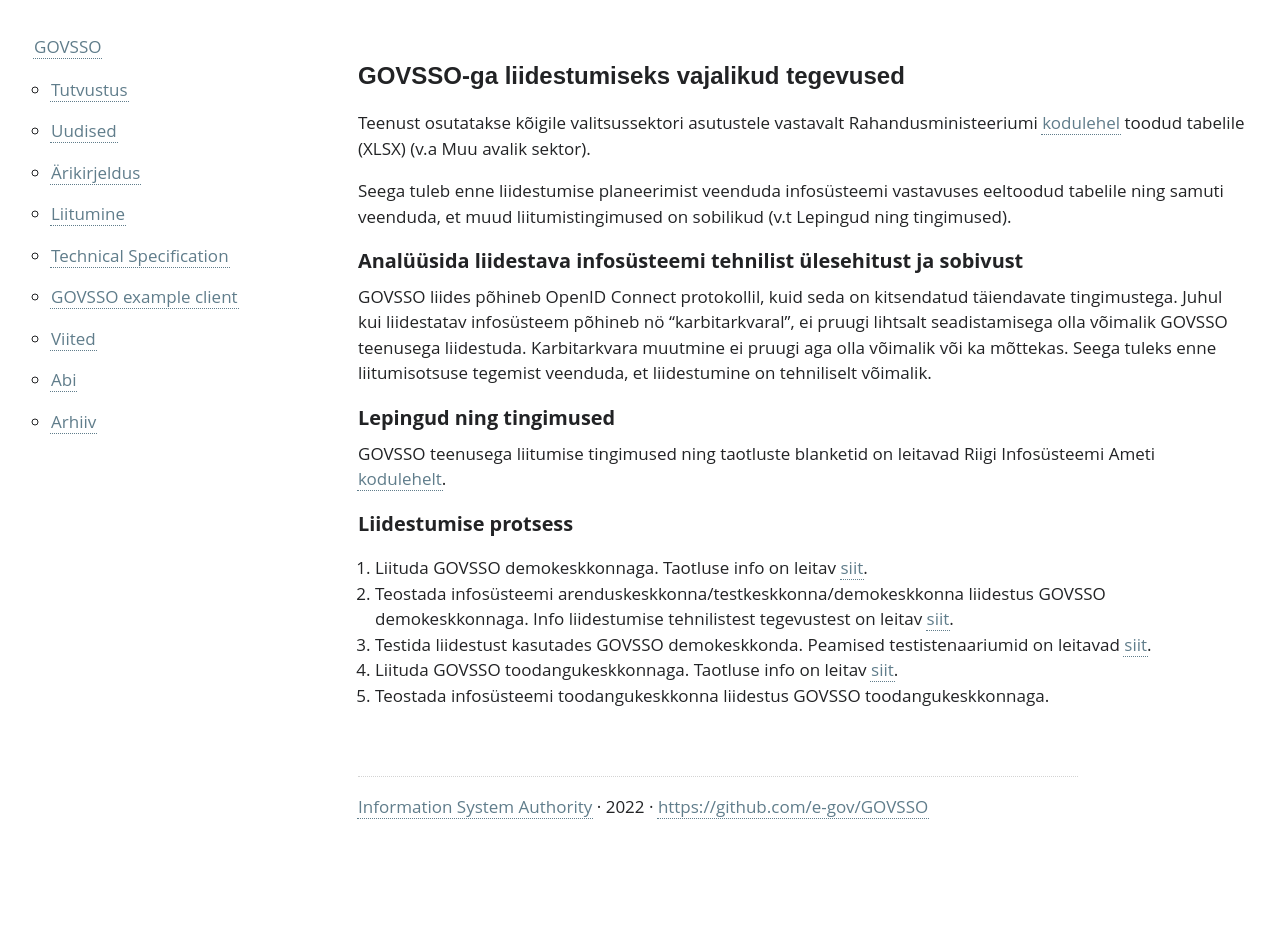
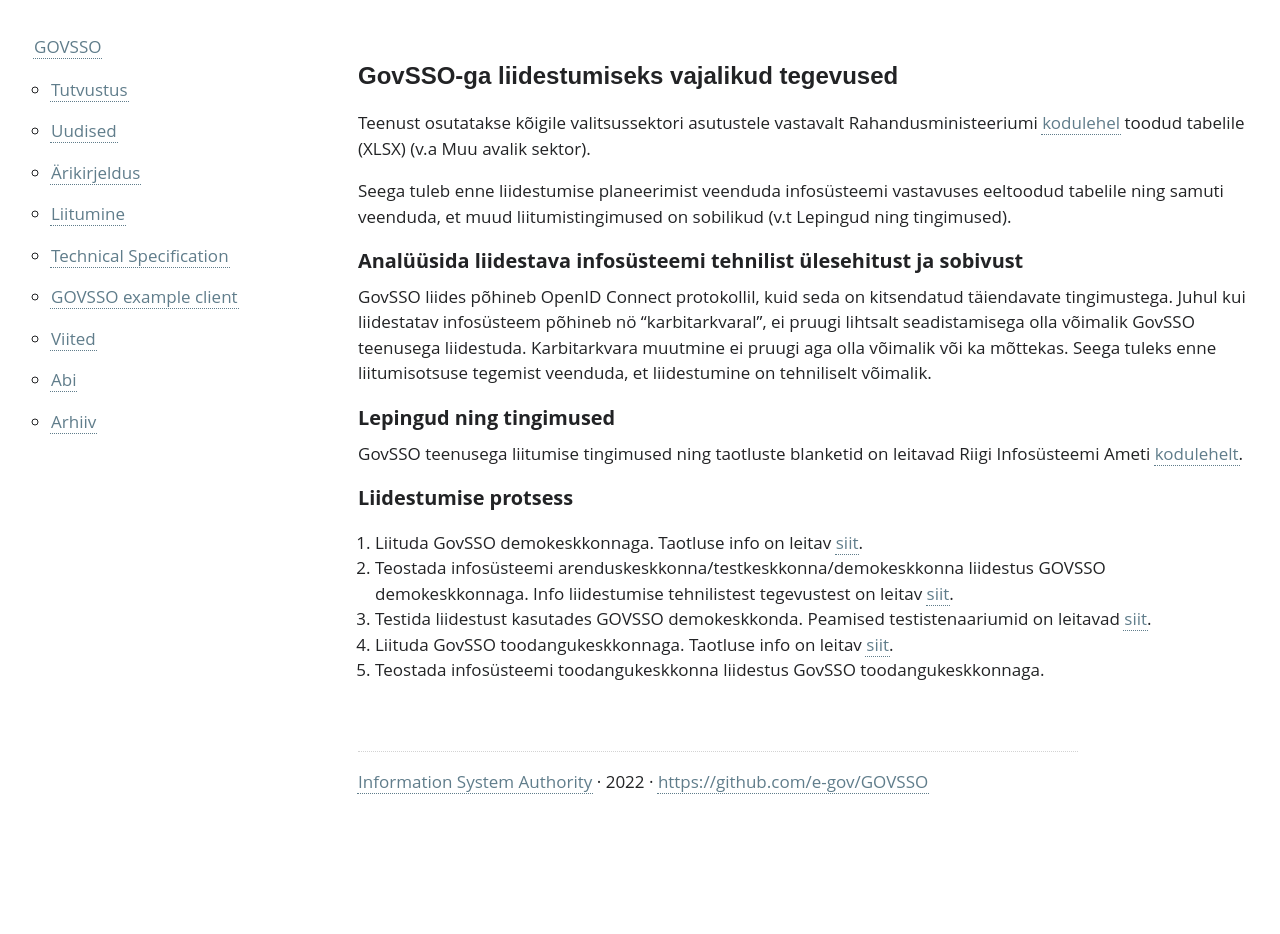
Before and after one commit to e-gov/GOVSSO, a Jekyll site: the page built from Application.md, in a window 1280 px wide. Built offline with Jekyll 4.4.1, drawn with Linux system fonts in a browser that asks for light colours; our own code applies the rules of GitHub Pages for plain Markdown files.

```diff
--- a/Application.md
+++ b/Application.md
@@ -2,7 +2,7 @@
 permalink: Application
 ---
 
-# GOVSSO-ga liidestumiseks vajalikud tegevused
+# GovSSO-ga liidestumiseks vajalikud tegevused
 
 Teenust osutatakse kõigile valitsussektori asutustele vastavalt Rahandusministeeriumi [kodulehel](https://www.rahandusministeerium.ee/et/riigihaldus) toodud tabelile (XLSX) (v.a Muu avalik sektor).
 
@@ -10,17 +10,17 @@ Seega tuleb enne liidestumise planeerimist veenduda infosüsteemi vastavuses eel
 
 ## Analüüsida liidestava infosüsteemi tehnilist ülesehitust ja sobivust
 
-GOVSSO liides põhineb OpenID Connect protokollil, kuid seda on kitsendatud täiendavate tingimustega. Juhul kui liidestatav infosüsteem põhineb nö "karbitarkvaral", ei pruugi lihtsalt seadistamisega olla võimalik GOVSSO teenusega liidestuda.
+GovSSO liides põhineb OpenID Connect protokollil, kuid seda on kitsendatud täiendavate tingimustega. Juhul kui liidestatav infosüsteem põhineb nö "karbitarkvaral", ei pruugi lihtsalt seadistamisega olla võimalik GovSSO teenusega liidestuda.
 Karbitarkvara muutmine ei pruugi aga olla võimalik või ka mõttekas. Seega tuleks enne liitumisotsuse tegemist veenduda, et liidestumine on tehniliselt võimalik.
 
 ## Lepingud ning tingimused
 
-GOVSSO teenusega liitumise tingimused ning taotluste blanketid on leitavad Riigi Infosüsteemi Ameti [kodulehelt](https://www.ria.ee/et/riigi-infosusteem/eid/partnerile.html#govsso).
+GovSSO teenusega liitumise tingimused ning taotluste blanketid on leitavad Riigi Infosüsteemi Ameti [kodulehelt](https://www.ria.ee/et/riigi-infosusteem/eid/partnerile.html#govsso).
 
 ## Liidestumise protsess
 
-1. Liituda GOVSSO demokeskkonnaga. Taotluse info on leitav [siit](https://www.ria.ee/et/riigi-infosusteem/eid/partnerile.html#govsso).
+1. Liituda GovSSO demokeskkonnaga. Taotluse info on leitav [siit](https://www.ria.ee/et/riigi-infosusteem/eid/partnerile.html#govsso).
 2. Teostada infosüsteemi arenduskeskkonna/testkeskkonna/demokeskkonna liidestus GOVSSO demokeskkonnaga. Info liidestumise tehnilistest tegevustest on leitav [siit](TechnicalSpecification).
 3. Testida liidestust kasutades GOVSSO demokeskkonda. Peamised testistenaariumid on leitavad [siit](https://github.com/e-gov/GOVSSO-Test).
-4. Liituda GOVSSO toodangukeskkonnaga. Taotluse info on leitav [siit](https://www.ria.ee/et/riigi-infosusteem/eid/partnerile.html#govsso).
-5. Teostada infosüsteemi toodangukeskkonna liidestus GOVSSO toodangukeskkonnaga.
+4. Liituda GovSSO toodangukeskkonnaga. Taotluse info on leitav [siit](https://www.ria.ee/et/riigi-infosusteem/eid/partnerile.html#govsso).
+5. Teostada infosüsteemi toodangukeskkonna liidestus GovSSO toodangukeskkonnaga.
```
